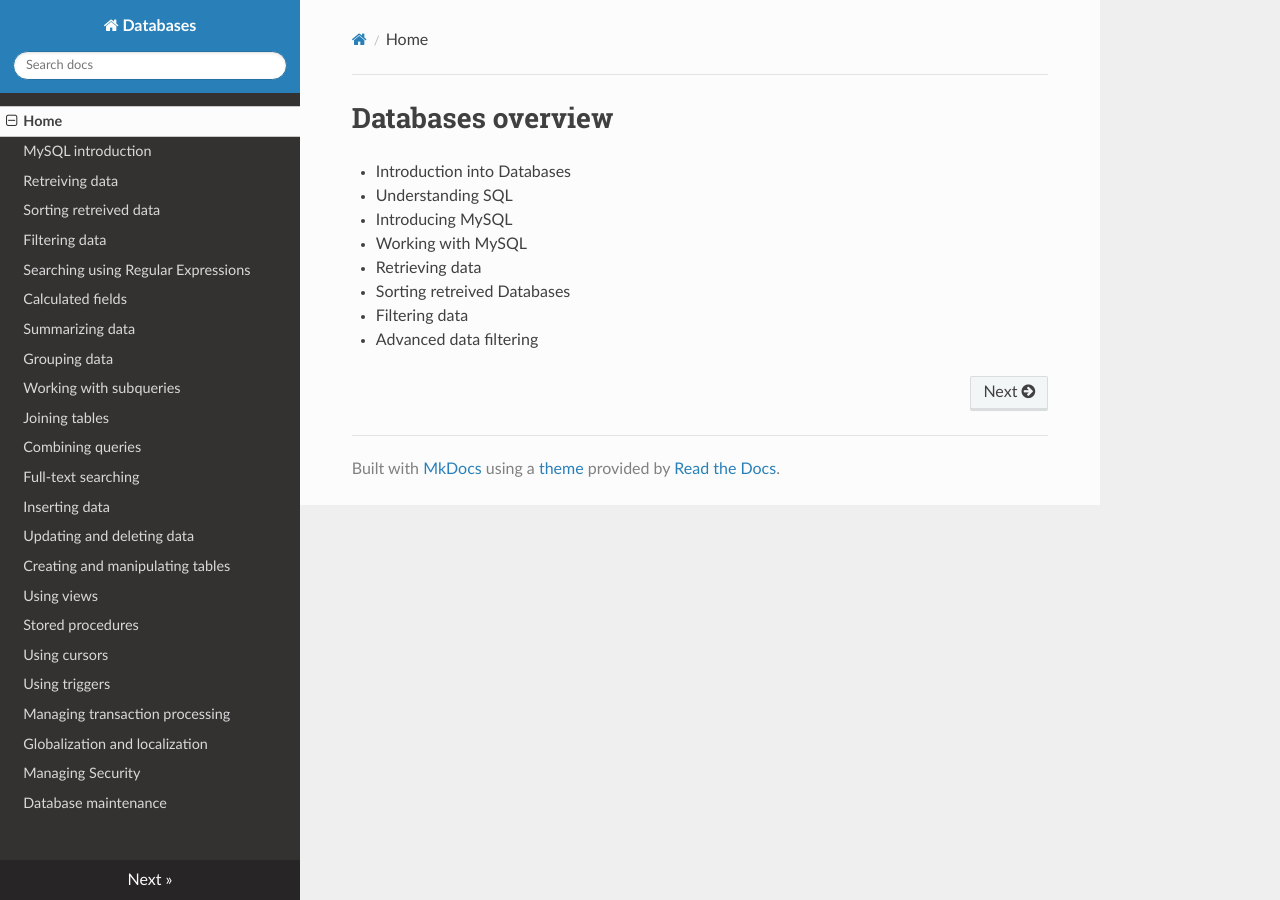
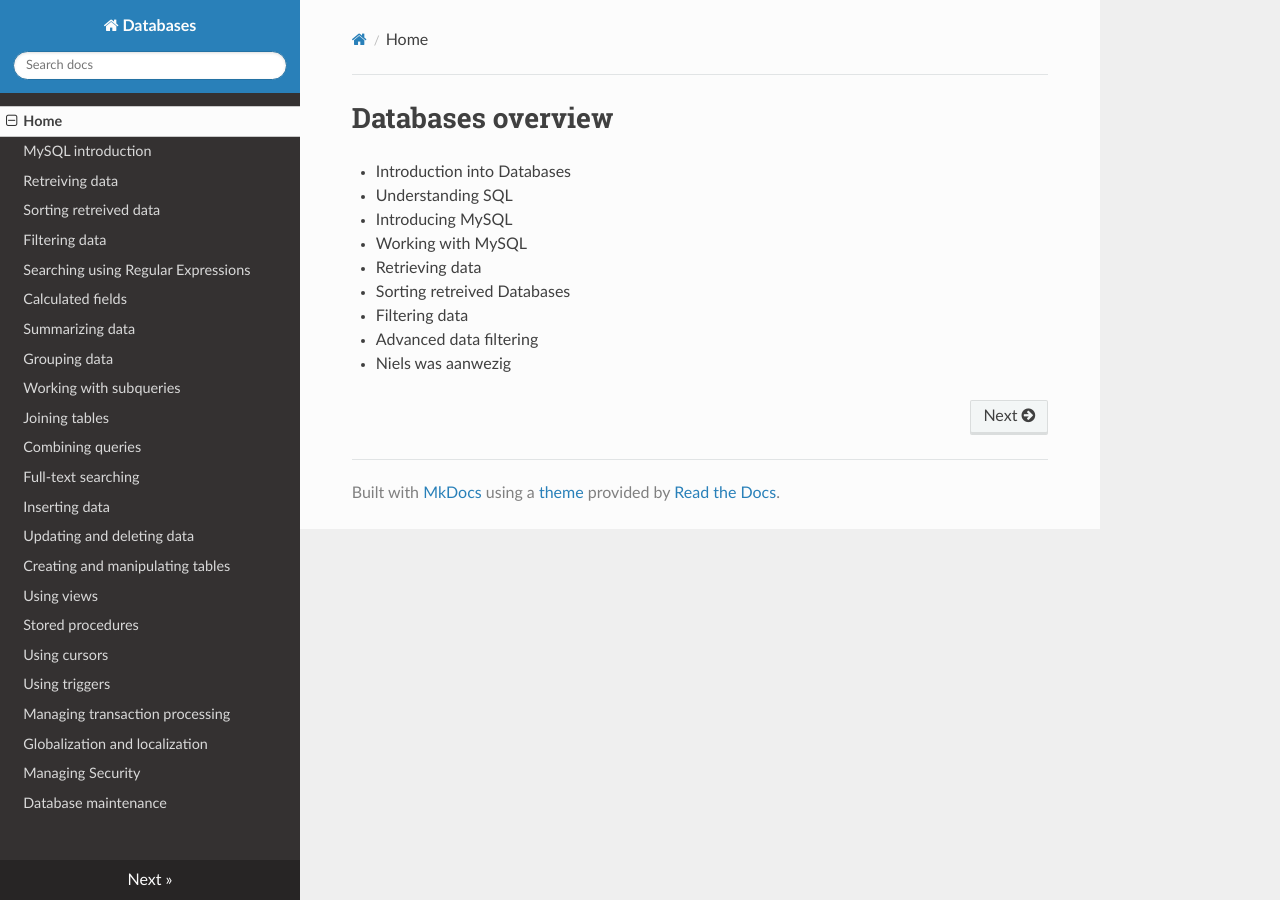
Before and after one commit to sillevl/course-databases, an MkDocs documentation site: the page built from docs/index.md, in a window 1280 px wide. Built offline with MkDocs 1.6.1, drawn with Linux system fonts in a browser that asks for light colours; nearby versions of some CDN libraries; old or Windows-style settings are respelled for this version of MkDocs.

Commit message:
Update index.md

```diff
--- a/docs/index.md
+++ b/docs/index.md
@@ -8,3 +8,4 @@
 * Sorting retreived Databases
 * Filtering data
 * Advanced data filtering
+* Niels was aanwezig
```
